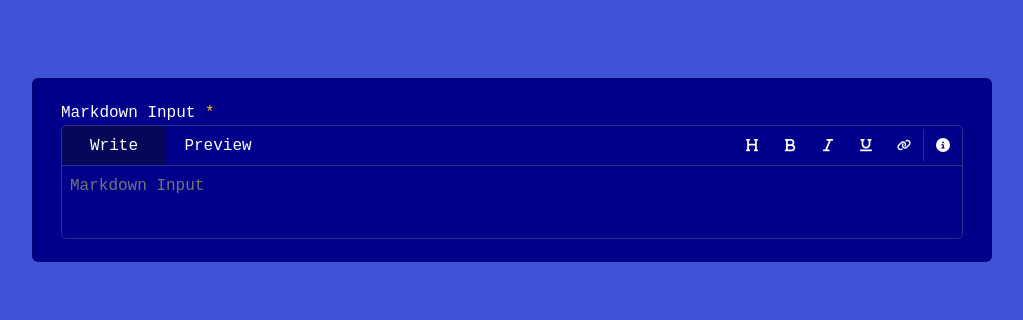
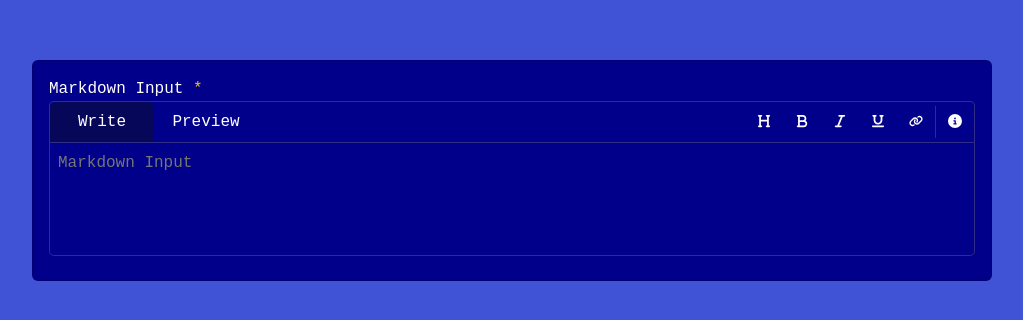
Before and after one commit to KARAM-06Z/markdown-input, a Vue app: page / in a window 1280 px wide. Shown: the part 230-550 px from the top of the page, without its empty margins (128-1151 px from the left). Built offline with nearby package versions, Linux system fonts and the light colour scheme.

Commit message:
style: textarea & elements on focus

```diff
--- a/src/app.scss
+++ b/src/app.scss
@@ -36,11 +36,16 @@
       .nav-link {
         color: #fff;
         border: none;
+        margin: 0;
+        &:hover,
+        &:focus-visible,
+        &:focus {
+          background-color: #161686;
+          outline: none;
+          box-shadow: none;
         }
-      &:hover {
-        background-color: #161686;
       }
-      &.active {
+      &.active .nav-link {
         background-color: #07075a;
       }
     }
@@ -67,15 +72,30 @@
   background-color: transparent;
   border: 0;
   color: #fff;
+  & .markdown-input {
+    & .markdown-header {
+      display: flex;
+      justify-content: space-between;
+      border: 1px solid #2e2e89;
+      border-bottom: none;
+      border-radius: 0.3rem 0.3rem 0rem 0rem;
+    }
 
     & input,
     & textarea {
       background-color: transparent;
-    border: 0;
+      border: 1px solid #2e2e89;
+      border-radius: 0rem 0rem 0.3rem 0.3rem;
       color: #fff;
       width: 100%;
       padding: 0.5rem;
       resize: none;
+      &:focus,
+      &:active {
+        outline: none;
+        border: 1px solid #555591;
+      }
+    }
   }
 }
 
@@ -114,11 +134,6 @@
   }
 }
 
-.markdown-input {
-  border: 1px solid #2e2e89;
-  border-radius: 0.3rem;
-}
-
 svg {
   width: 14px;
   height: 14px;
@@ -132,7 +147,6 @@ svg {
   &:focus,
   &:active {
     background-color: #161686;
-    border: none;
   }
 }
 
--- a/src/components/markdown-input/index.vue
+++ b/src/components/markdown-input/index.vue
@@ -1,8 +1,8 @@
 <template>
-  <div class="form-control">
+  <div class="form-control p-0">
     <label v-if="!!label" for=""> {{ label }} <span v-if="required" class="text-warning tip" aria-label="Required field">*</span> </label>
     <div class="markdown-input">
-      <div class="d-flex justify-content-between border-bottom">
+      <div class="markdown-header">
         <markdown-nav-tabs v-model="activeTab" />
         <div v-if="activeTab == MarkdownInputActiveTab.Write" class="d-flex">
           <button class="btn tip" aria-label="Heading"><icon icon="heading" /></button>
@@ -14,7 +14,7 @@
           <button class="btn tip" aria-label="How to use"><icon icon="circle-info" /></button>
         </div>
       </div>
-      <textarea :placeholder></textarea>
+      <textarea :placeholder rows="4"></textarea>
     </div>
   </div>
 </template>
```
Lines whose indentation alone changed are shown as unchanged.
